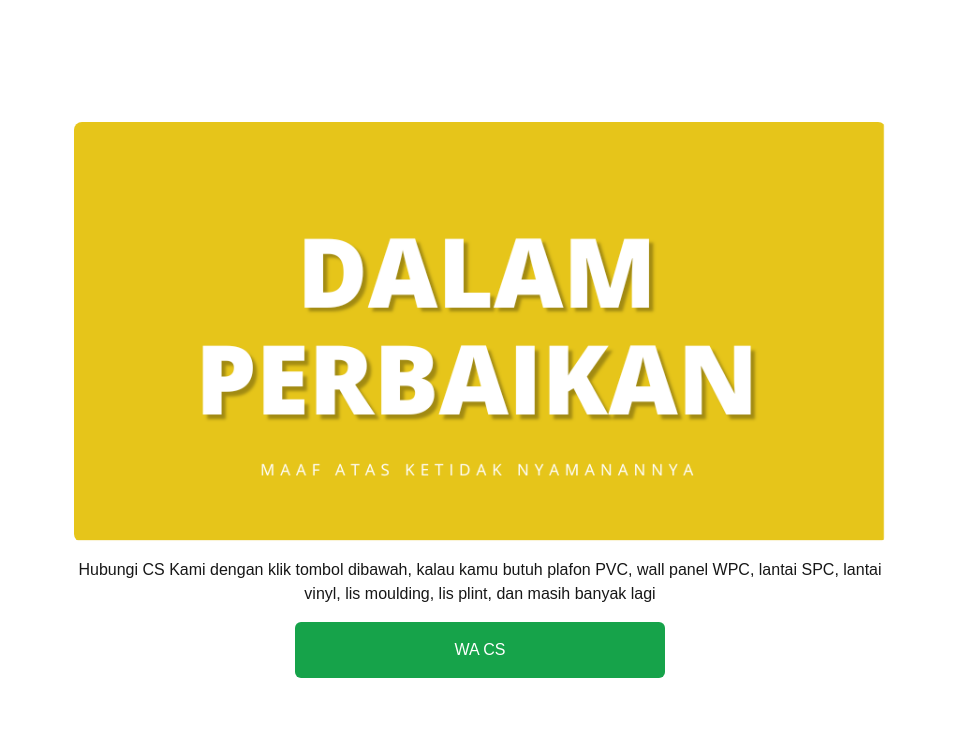
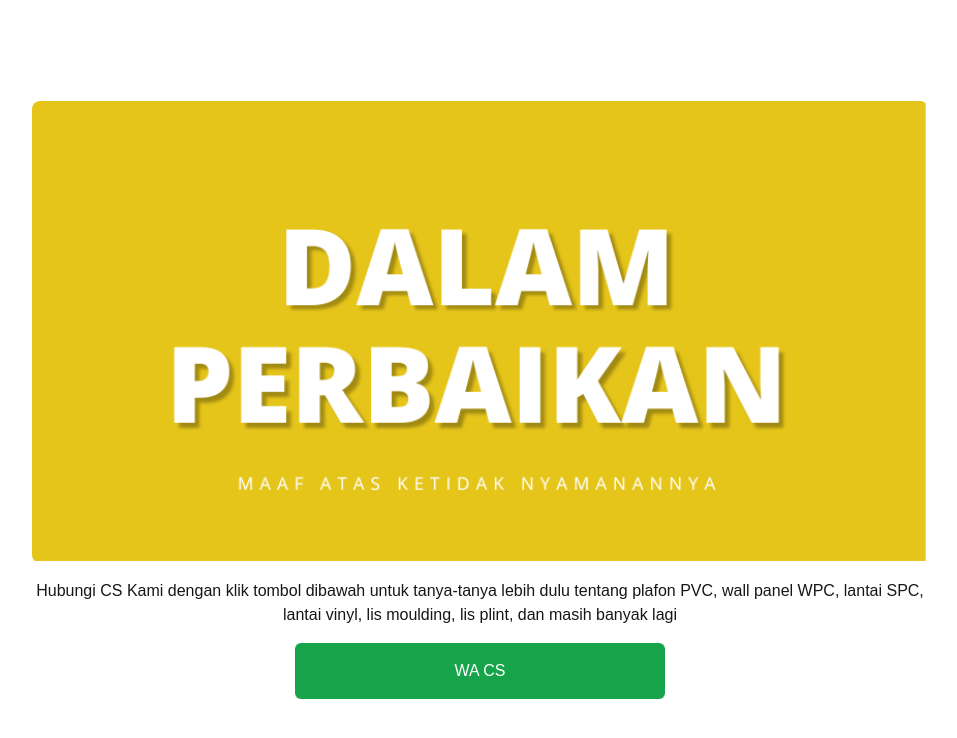
Before and after one commit to guntekhunter/pevesindo-backup, a Next.js app: page / in a window 1280 px wide. Shown: the top 738 px of the page, without its empty margins (160-1117 px from the left). Built offline with nearby package versions, Linux system fonts and the light colour scheme.

Commit message:
fead: content clearity

```diff
--- a/app/page.js
+++ b/app/page.js
@@ -16,7 +16,7 @@ export default function Home() {
           />
         </div>
         <div className="w-full flex justify-center">
-          <p className="w-[70%] text-center">Hubungi CS Kami dengan klik tombol dibawah, kalau kamu butuh plafon PVC, wall panel WPC, lantai SPC, lantai vinyl, lis moulding, lis plint, dan masih banyak lagi</p>
+          <p className="w-[70%] text-center">Hubungi CS Kami dengan klik tombol dibawah untuk tanya-tanya lebih dulu tentang plafon PVC, wall panel WPC, lantai SPC, lantai vinyl, lis moulding, lis plint, dan masih banyak lagi</p>
         </div>
         <div className="w-full flex justify-center">
           <button onClick={handleClick} className="bg-green-600 text-white py-[1rem] px-[10rem] rounded-md transition-colors duration-300 hover:bg-green-500 " link="" >WA CS</button>
```
